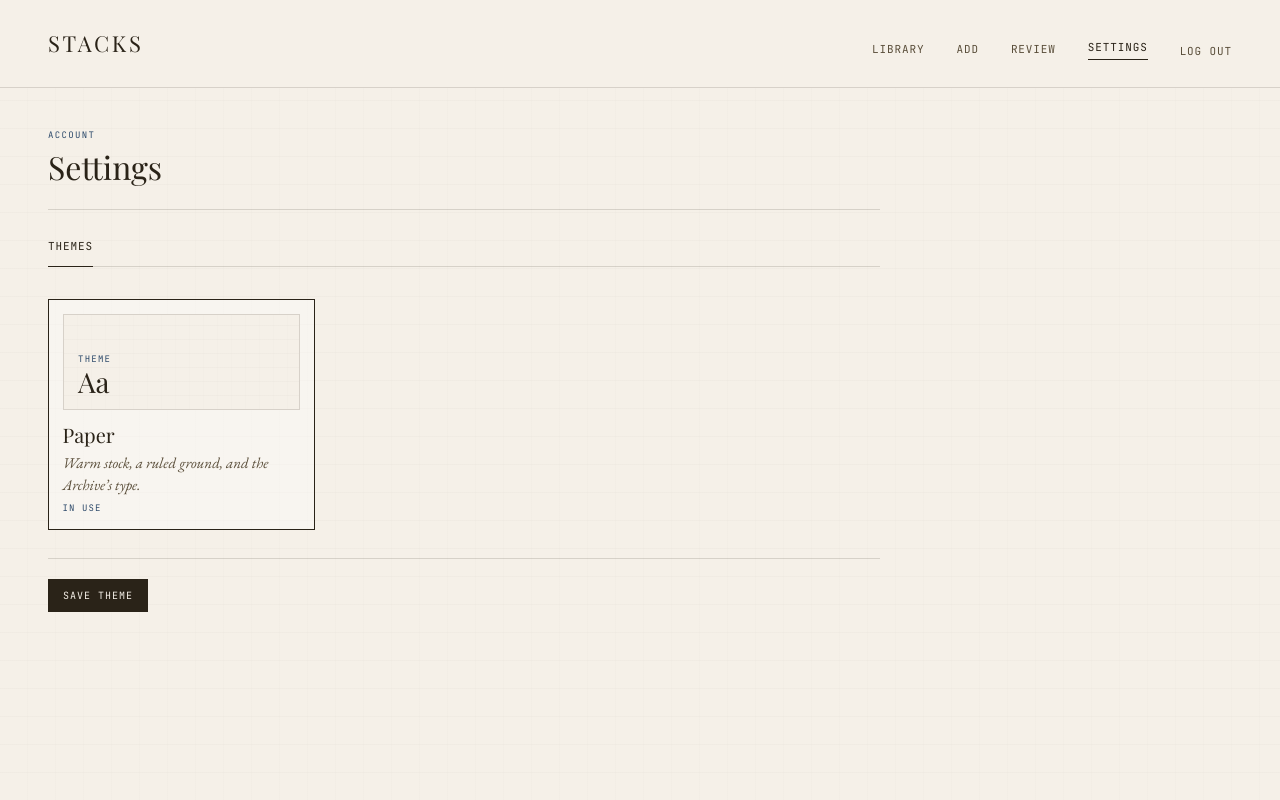
After one commit to otteep/stacks, a Django app: page /settings/ in a window 1280 px wide. The commit adds this page. Run offline with Django 5.2, Linux system fonts and the light colour scheme; the visitor is signed in with stand-in values (Sample User, id 1); some web fonts are replaced.

Commit message:
Add user settings for theme selection and implement settings page

```diff
--- /dev/null
+++ b/catalog/context_processors.py
@@ -0,0 +1,12 @@
+from .models import UserSettings
+from .themes import get_theme
+
+
+def theme(request):
+    theme_id = None
+    user = getattr(request, "user", None)
+    if getattr(user, "is_authenticated", False):
+        theme_id = (
+            UserSettings.objects.filter(user_id=user.pk).values_list("theme", flat=True).first()
+        )
+    return {"active_theme": get_theme(theme_id)}
--- a/catalog/forms.py
+++ b/catalog/forms.py
@@ -3,6 +3,7 @@ from django import forms
 from .models import Book, Copy, Tag
 from .services import covers, isbn as isbn_utils
 from .services.sortkeys import author_sort_key
+from .themes import iter_themes
 
 
 class IsbnForm(forms.Form):
@@ -116,3 +117,11 @@ class CopyForm(forms.ModelForm):
             existing = Tag.objects.filter(name__iexact=name).first()
             tags.append(existing or Tag.objects.create(name=name[:50]))
         copy.tags.set(tags)
+
+
+class ThemeForm(forms.Form):
+    theme = forms.ChoiceField(error_messages={"invalid_choice": "That theme isn’t available."})
+
+    def __init__(self, *args, **kwargs):
+        super().__init__(*args, **kwargs)
+        self.fields["theme"].choices = [(theme.id, theme.label) for theme in iter_themes()]
--- a/catalog/static/catalog/stacks.css
+++ b/catalog/static/catalog/stacks.css
@@ -1,7 +1,29 @@
-/* Visual system from the personal site's Archive (reading log):
-   paper ground, Playfair / Garamond / JetBrains Mono, hairline rules. */
+/* Themes set the tokens below. Tints are derived so a new theme only has to
+   declare the core palette — see catalog/themes.py. */
 
-:root {
+:root,
+[data-theme] {
+  --surface: color-mix(in srgb, white 35%, transparent);
+  --field: color-mix(in srgb, white 40%, transparent);
+  --hover: color-mix(in srgb, var(--text-primary) 2.5%, transparent);
+  --shadow: color-mix(in srgb, var(--text-primary) 8%, transparent);
+  --rule: color-mix(in srgb, var(--text-primary) 4%, transparent);
+  --rule-cross: color-mix(in srgb, var(--text-primary) 2%, transparent);
+  --link-underline: color-mix(in srgb, var(--ch1) 65%, transparent);
+  --focus: color-mix(in srgb, var(--ch1) 25%, transparent);
+  --ok-bg: color-mix(in srgb, var(--ch2) 8%, transparent);
+  --ok-border: color-mix(in srgb, var(--ch2) 28%, transparent);
+  --note-bg: color-mix(in srgb, var(--ch3) 5%, transparent);
+  --note-border: color-mix(in srgb, var(--ch3) 28%, transparent);
+  --error-bg: color-mix(in srgb, var(--ch1) 8%, transparent);
+  --error-border: color-mix(in srgb, var(--ch1) 40%, transparent);
+  --danger-border: color-mix(in srgb, var(--danger) 45%, transparent);
+  --tag-border: color-mix(in srgb, var(--ch3) 35%, transparent);
+  --quiet-underline: color-mix(in srgb, var(--ch3) 45%, transparent);
+}
+
+:root,
+[data-theme="paper"] {
   --bg: #f5f0e8;
   --text-primary: #2a2318;
   --text-secondary: #5a4e3a;
@@ -34,15 +56,15 @@ body {
   position: fixed;
   inset: 0;
   background-image:
-    repeating-linear-gradient(0deg, transparent, transparent 27px, rgba(42, 35, 24, 0.04) 28px),
-    repeating-linear-gradient(90deg, transparent, transparent 27px, rgba(42, 35, 24, 0.02) 28px);
+    repeating-linear-gradient(0deg, transparent, transparent 27px, var(--rule) 28px),
+    repeating-linear-gradient(90deg, transparent, transparent 27px, var(--rule-cross) 28px);
   pointer-events: none;
   z-index: 0;
 }
 
 a {
   color: var(--text-primary);
-  text-decoration-color: rgba(196, 113, 74, 0.65);
+  text-decoration-color: var(--link-underline);
   text-underline-offset: 3px;
 }
 a:hover { color: var(--text-primary); }
@@ -151,7 +173,7 @@ button.link-button {
   text-transform: none;
   color: var(--ch3);
   text-decoration: underline;
-  text-decoration-color: rgba(45, 74, 107, 0.45);
+  text-decoration-color: var(--quiet-underline);
   text-underline-offset: 3px;
   cursor: pointer;
 }
@@ -695,4 +717,130 @@ details p {
   .books.grid { grid-template-columns: repeat(auto-fill, minmax(140px, 1fr)); }
   .facts { grid-template-columns: repeat(2, minmax(0, 1fr)); }
   .detail-cover .cover { width: min(180px, 46vw); }
+  .settings-tabs { gap: 1rem 1.25rem; }
 }
+
+/* settings */
+.settings-tabs {
+  display: flex;
+  flex-wrap: wrap;
+  gap: 0.4rem 1.75rem;
+  margin: -0.75rem 0 2rem;
+  border-bottom: 1px solid var(--border);
+}
+.settings-tabs a {
+  font-family: var(--font-mono);
+  font-size: 11px;
+  letter-spacing: 0.08em;
+  text-transform: uppercase;
+  text-decoration: none;
+  color: var(--text-secondary);
+  padding-bottom: 0.65rem;
+  border-bottom: 1px solid transparent;
+  margin-bottom: -1px;
+}
+.settings-tabs a:hover { color: var(--text-primary); }
+.settings-tabs a[aria-current="page"] {
+  color: var(--text-primary);
+  border-bottom-color: var(--text-primary);
+}
+
+.theme-form .errorlist { margin-bottom: 1rem; }
+.theme-list {
+  display: grid;
+  grid-template-columns: repeat(auto-fill, minmax(220px, 1fr));
+  gap: 1rem;
+}
+label.theme-card {
+  position: relative;
+  display: flex;
+  flex-direction: column;
+  align-items: flex-start;
+  gap: 0.35rem;
+  margin: 0;
+  padding: 0.85rem;
+  border: 1px solid var(--border);
+  background: var(--surface);
+  cursor: pointer;
+  font-family: var(--font-body);
+  font-size: 15px;
+  font-style: normal;
+  letter-spacing: 0;
+  text-transform: none;
+  color: var(--text-primary);
+}
+label.theme-card:has(input:checked) { border-color: var(--text-primary); }
+label.theme-card:has(input:focus-visible) {
+  outline: 2px solid var(--accent);
+  outline-offset: 2px;
+}
+.theme-card input {
+  position: absolute;
+  width: 1px;
+  height: 1px;
+  padding: 0;
+  margin: -1px;
+  overflow: hidden;
+  clip: rect(0, 0, 0, 0);
+  white-space: nowrap;
+  border: 0;
+}
+.theme-swatch {
+  display: flex;
+  flex-direction: column;
+  justify-content: flex-end;
+  gap: 2px;
+  width: 100%;
+  min-height: 96px;
+  margin-bottom: 0.45rem;
+  padding: 0.8rem 0.9rem;
+  background: var(--bg);
+  color: var(--text-primary);
+  border: 1px solid var(--border);
+  position: relative;
+  overflow: hidden;
+}
+.theme-swatch::before {
+  content: "";
+  position: absolute;
+  inset: 0;
+  background-image:
+    repeating-linear-gradient(0deg, transparent, transparent 13px, var(--rule) 14px),
+    repeating-linear-gradient(90deg, transparent, transparent 13px, var(--rule-cross) 14px);
+  pointer-events: none;
+}
+.swatch-kicker,
+.swatch-title { position: relative; }
+.swatch-kicker {
+  font-family: var(--font-mono);
+  font-size: 9px;
+  letter-spacing: 0.14em;
+  text-transform: uppercase;
+  color: var(--ch3);
+}
+.swatch-title {
+  font-family: var(--font-display);
+  font-size: 28px;
+  font-weight: 400;
+  line-height: 1;
+}
+.theme-card-name {
+  font-family: var(--font-display);
+  font-size: 20px;
+  font-weight: 400;
+  line-height: 1.2;
+}
+.theme-card-desc {
+  font-style: italic;
+  color: var(--text-secondary);
+  line-height: 1.45;
+}
+.theme-status {
+  font-family: var(--font-mono);
+  font-size: 9px;
+  letter-spacing: 0.12em;
+  text-transform: uppercase;
+  color: var(--ch3);
+  visibility: hidden;
+}
+label.theme-card:has(input:checked) .theme-status { visibility: visible; }
--- a/catalog/templates/catalog/base.html
+++ b/catalog/templates/catalog/base.html
@@ -1,10 +1,10 @@
 {% load static %}<!doctype html>
-<html lang="en">
+<html lang="en" data-theme="{{ active_theme.id }}">
 <head>
   <meta charset="utf-8">
   <meta name="viewport" content="width=device-width, initial-scale=1, viewport-fit=cover">
-  <meta name="color-scheme" content="light">
-  <meta name="theme-color" content="#f5f0e8">
+  <meta name="color-scheme" content="{{ active_theme.color_scheme }}">
+  <meta name="theme-color" content="{{ active_theme.background }}">
   <title>{% block title %}Stacks{% endblock %}</title>
   <link rel="preconnect" href="https://fonts.googleapis.com">
   <link rel="preconnect" href="https://fonts.gstatic.com" crossorigin>
@@ -21,6 +21,7 @@
       <a href="{% url 'library' %}" {% if request.resolver_match.url_name == 'library' %}aria-current="page"{% endif %}>Library</a>
       <a href="{% url 'add' %}" {% if request.resolver_match.url_name == 'add' %}aria-current="page"{% endif %}>Add</a>
       <a href="{% url 'review' %}" {% if request.resolver_match.url_name == 'review' %}aria-current="page"{% endif %}>Review</a>
+      <a href="{% url 'settings' %}" {% if request.resolver_match.url_name == 'settings' %}aria-current="page"{% endif %}>Settings</a>
       <form method="post" action="{% url 'logout' %}" class="inline-form">
         {% csrf_token %}<button type="submit" class="link-button">Log out</button>
       </form>
--- /dev/null
+++ b/catalog/templates/catalog/settings.html
@@ -0,0 +1,39 @@
+{% extends "catalog/base.html" %}
+{% block title %}Settings · Stacks{% endblock %}
+{% block content %}
+<header class="page-header">
+  <p class="kicker">Account</p>
+  <h1>Settings</h1>
+</header>
+
+<nav class="settings-tabs" aria-label="Settings">
+  {% for tab_id, label in settings_tabs %}
+  <a href="{% url 'settings' %}?tab={{ tab_id }}" {% if tab_id == active_tab %}aria-current="page"{% endif %}>{{ label }}</a>
+  {% endfor %}
+</nav>
+
+{% if active_tab == "themes" %}
+<form method="post" action="{% url 'settings' %}" class="theme-form">
+  {% csrf_token %}
+  <input type="hidden" name="tab" value="themes">
+  {{ theme_form.theme.errors }}
+  <div class="theme-list">
+    {% for theme in themes %}
+    <label class="theme-card">
+      <input type="radio" name="theme" value="{{ theme.id }}" {% if theme_form.theme.value == theme.id %}checked{% endif %}>
+      <span class="theme-swatch" data-theme="{{ theme.id }}" aria-hidden="true">
+        <span class="swatch-kicker">Theme</span>
+        <span class="swatch-title">Aa</span>
+      </span>
+      <span class="theme-card-name">{{ theme.label }}</span>
+      <span class="theme-card-desc">{{ theme.description }}</span>
+      <span class="theme-status">In use</span>
+    </label>
+    {% endfor %}
+  </div>
+  <div class="actions">
+    <button type="submit" class="primary">Save theme</button>
+  </div>
+</form>
+{% endif %}
+{% endblock %}
--- a/catalog/urls.py
+++ b/catalog/urls.py
@@ -12,6 +12,7 @@ urlpatterns = [
     path("review/", views.review_queue, name="review"),
     path("review/<int:pk>/clear/", views.clear_review, name="clear_review"),
     path("covers/<int:book_id>/", views.cover, name="cover"),
+    path("settings/", views.settings_page, name="settings"),
     path("export.csv", views.export_csv, name="export"),
     path("healthz", views.healthz, name="healthz"),
 ]
--- a/catalog/views.py
+++ b/catalog/views.py
@@ -9,15 +9,22 @@ from django.shortcuts import get_object_or_404, redirect, render
 from django.urls import reverse
 from django.utils import timezone
 from django.utils.html import format_html
-from django.views.decorators.http import require_GET, require_POST
+from django.views.decorators.http import require_GET, require_http_methods, require_POST
 
 from django.conf import settings
 
-from .forms import BookForm, CopyForm, IsbnForm
-from .models import Book, Copy, Tag
+from .forms import BookForm, CopyForm, IsbnForm, ThemeForm
+from .models import Book, Copy, Tag, UserSettings
 from .services import books as book_service
 from .services import covers
 from .services.sortkeys import fold
+from .themes import get_theme, iter_themes
+
+# Settings is a tabbed page. A new section is a new entry here plus a branch
+# in catalog/templates/catalog/settings.html.
+SETTINGS_TABS = (
+    ("themes", "Themes"),
+)
 
 # sort key -> (label, order_by fields). A trailing "?" marks a nullable column,
 # which always sorts nulls last. Only the first field flips for descending order;
@@ -275,3 +282,31 @@ def _csv_safe(value):
 
 def healthz(request):
     return HttpResponse("ok", content_type="text/plain")
+
+
+def _active_tab(requested: str | None) -> str:
+    tab_ids = {tab_id for tab_id, _label in SETTINGS_TABS}
+    if requested in tab_ids:
+        return requested
+    return SETTINGS_TABS[0][0]
+
+
+@require_http_methods(["GET", "POST"])
+def settings_page(request):
+    active_tab = _active_tab(request.POST.get("tab") if request.method == "POST" else request.GET.get("tab"))
+    saved_theme = UserSettings.objects.filter(user=request.user).values_list("theme", flat=True).first()
+    if request.method == "POST" and active_tab == "themes":
+        form = ThemeForm(request.POST)
+        if form.is_valid():
+            chosen = get_theme(form.cleaned_data["theme"])
+            UserSettings.objects.update_or_create(user=request.user, defaults={"theme": chosen.id})
+            messages.success(request, f"{chosen.label} is now the theme.")
+            return redirect(f"{reverse('settings')}?tab=themes")
+    else:
+        form = ThemeForm(initial={"theme": get_theme(saved_theme).id})
+    return render(request, "catalog/settings.html", {
+        "settings_tabs": SETTINGS_TABS,
+        "active_tab": active_tab,
+        "theme_form": form,
+        "themes": iter_themes(),
+    })
--- a/config/settings.py
+++ b/config/settings.py
@@ -91,6 +91,7 @@ TEMPLATES = [
                 "django.template.context_processors.request",
                 "django.contrib.auth.context_processors.auth",
                 "django.contrib.messages.context_processors.messages",
+                "catalog.context_processors.theme",
             ],
         },
     },
```
Also changed, not shown: other parts of catalog/static/catalog/stacks.css (+17 -17 lines), catalog/models.py (+18 -0 lines), catalog/tests/test_views.py (+53 -2 lines), catalog/themes.py (added, +42 -0 lines), catalog/migrations/0002_usersettings.py (added).
